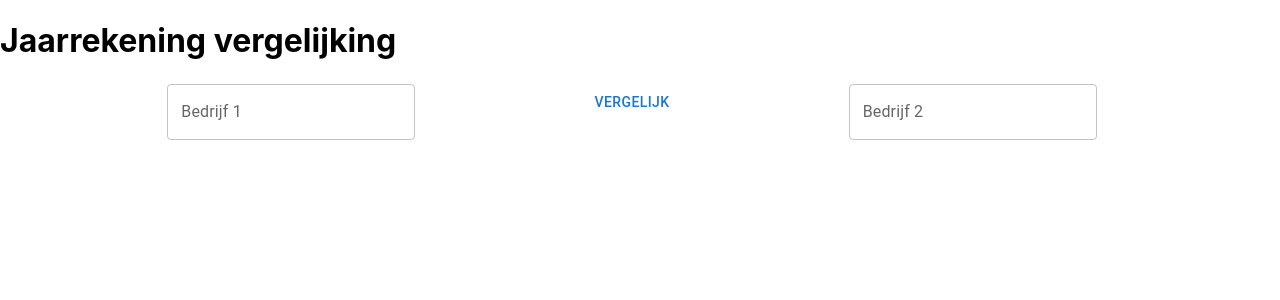
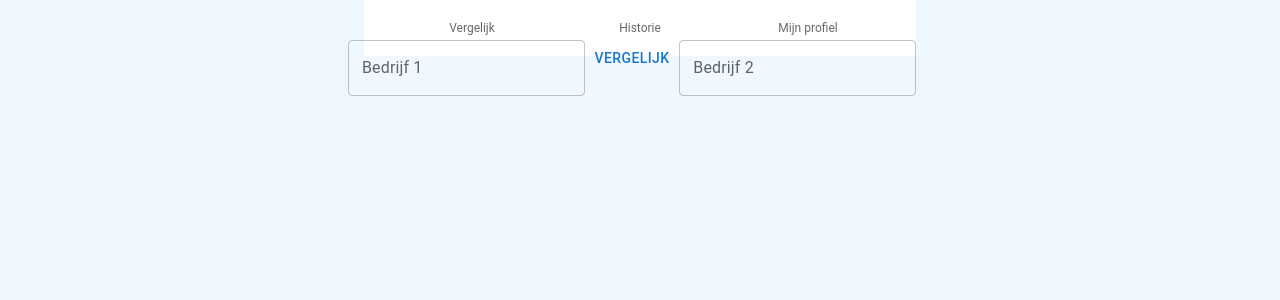
Before and after one commit to TimVanOnckelen/nbbproject-frontend-ap, a React (Create React App) app: page / in a window 1280 px wide. Shown: the top 300 px of the page. Built offline with nearby package versions, Linux system fonts and the light colour scheme.

Commit message:
added header

```diff
--- a/src/App.css
+++ b/src/App.css
@@ -1,5 +1,5 @@
-.container {
-  margin-top: 40px;
+body {
+  background-color: aliceblue;
 }
 
 .text-centered {
--- a/src/components/App.tsx
+++ b/src/components/App.tsx
@@ -1,13 +1,15 @@
 import React from "react";
 import "../App.css";
+import Header from "./general/header";
 import Compare from "./company/compare";
+import { Container } from "@mui/material";
 
 function App() {
   return (
-    <div className="App">
-      <h1>Jaarrekening vergelijking</h1>
+    <Container maxWidth="sm" className="app text-centered">
+      <Header />
       <Compare />
-    </div>
+    </Container>
   );
 }
 
--- a/src/components/company/compare.tsx
+++ b/src/components/company/compare.tsx
@@ -1,4 +1,4 @@
-import { Button, TextField, Container, Grid } from "@mui/material";
+import { Button, TextField, Grid } from "@mui/material";
 import React from "react";
 import { ICompareResult } from "../../models/company/company.model";
 
@@ -24,7 +24,7 @@ const Compare = () => {
   }, [company1, company2, setCompareResult]);
 
   return (
-    <Container className="container text-centered">
+    <>
       <Grid container spacing={2}>
         <Grid xs={5}>
           <TextField
@@ -57,7 +57,7 @@ const Compare = () => {
           {el.name} - {el.total}
         </div>
       ))}
-    </Container>
+    </>
   );
 };
 
--- /dev/null
+++ b/src/components/general/header.tsx
@@ -0,0 +1,37 @@
+import { BottomNavigation, BottomNavigationAction } from "@mui/material";
+/**
+ * https://mui.com/material-ui/api/bottom-navigation-action/
+ * More info about button actions can be found above
+ */
+import React from "react";
+import { useNavigate } from "react-router-dom";
+
+const Header = () => {
+  const [currentPage, setCurrentPage] = React.useState<string>("");
+
+  /**
+   * Navigate between routes
+   */
+  const navigate = useNavigate();
+
+  /**
+   * Change current page based on value
+   */
+  const onPageChange = React.useCallback(
+    (event: React.SyntheticEvent, newValue: string) => {
+      setCurrentPage(newValue);
+      navigate("/" + newValue);
+    },
+    [setCurrentPage, navigate]
+  );
+  return (
+    <>
+      <BottomNavigation showLabels value={currentPage} onChange={onPageChange}>
+        <BottomNavigationAction label="Vergelijk" value="compare" />
+        <BottomNavigationAction label="Historie" value="history" />
+        <BottomNavigationAction label="Mijn profiel" value="profile" />
+      </BottomNavigation>
+    </>
+  );
+};
+export default Header;
```
